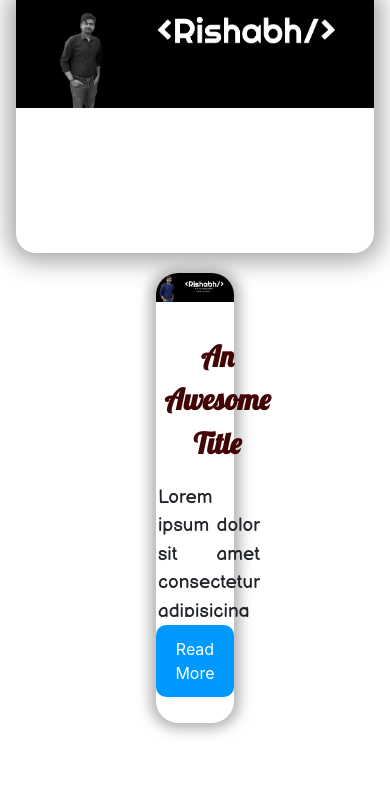
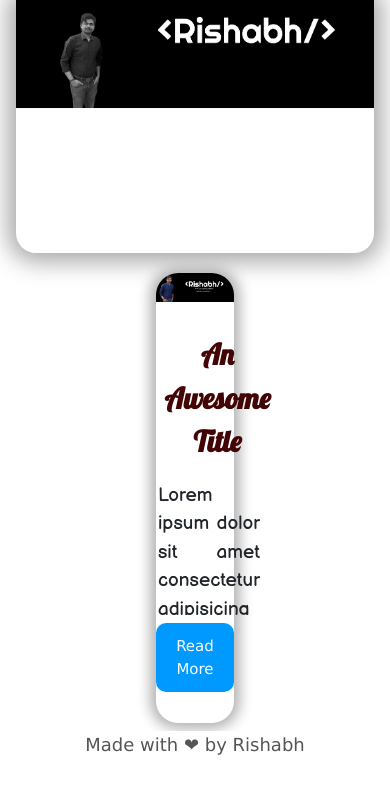
Before and after one commit to rishabh-live/rishabh-live.github.io, a Next.js app: page /blogs in a window 390 px wide. Shown: the top 794 px of the page. Built offline with nearby package versions, Linux system fonts and the light colour scheme.

Commit message:
[NEW]Fotter added and Mobile response HP improved

```diff
--- /dev/null
+++ b/components/Section/footer.jsx
@@ -0,0 +1,18 @@
+import LINK from "next/link";
+
+export default () => {
+  return (
+    <>
+      <section className="footer">
+        <div class="fotter">
+          <center>
+            <label>
+              Made with <span class="heart">❤</span> by{" "}
+              <LINK href="/">Rishabh</LINK>
+            </label>
+          </center>
+        </div>
+      </section>
+    </>
+  );
+};
--- a/components/database/gitrepos.json
+++ b/components/database/gitrepos.json
@@ -25,7 +25,7 @@
             "site_admin": false
         },
         "html_url": "https://github.com/rishabh-live/2048-Game-AI",
-        "description": "Game Base of 2048 Game AI",
+        "description": "Game Base of 2048 Game AI and a Bot that tries to solve the 2048 game problem",
         "fork": false,
         "url": "https://api.github.com/repos/rishabh-live/2048-Game-AI",
         "forks_url": "https://api.github.com/repos/rishabh-live/2048-Game-AI/forks",
@@ -126,7 +126,7 @@
             "site_admin": false
         },
         "html_url": "https://github.com/rishabh-live/Instagram-Bio-Bot",
-        "description": null,
+        "description": "Instagram Bio Bot is a bot that updates the bio of the user when a specific photo/video is liked",
         "fork": false,
         "url": "https://api.github.com/repos/rishabh-live/Instagram-Bio-Bot",
         "forks_url": "https://api.github.com/repos/rishabh-live/Instagram-Bio-Bot/forks",
@@ -225,7 +225,7 @@
             "site_admin": false
         },
         "html_url": "https://github.com/rishabh-live/rishabh-live-nextjs",
-        "description": null,
+        "description": "This is the source code of the website that your are on, that is, this website",
         "fork": false,
         "url": "https://api.github.com/repos/rishabh-live/rishabh-live-nextjs",
         "forks_url": "https://api.github.com/repos/rishabh-live/rishabh-live-nextjs/forks",
--- a/pages/_app.jsx
+++ b/pages/_app.jsx
@@ -1,26 +1,33 @@
+import HEAD from "next/head";
 import "bootstrap/dist/css/bootstrap.min.css";
+import Footer from "../components/Section/footer";
 
-
-
-
-
-import { useEffect } from 'react'
-import { useRouter } from 'next/router'
-import * as gtag from '../lib/gtag'
+import { useEffect } from "react";
+import { useRouter } from "next/router";
+import * as gtag from "../lib/gtag";
 
 const App = ({ Component, pageProps }) => {
-  const router = useRouter()
+  const router = useRouter();
   useEffect(() => {
     const handleRouteChange = (url) => {
-      gtag.pageview(url)
-    }
-    router.events.on('routeChangeComplete', handleRouteChange)
+      gtag.pageview(url);
+    };
+    router.events.on("routeChangeComplete", handleRouteChange);
     return () => {
-      router.events.off('routeChangeComplete', handleRouteChange)
-    }
-  }, [router.events])
+      router.events.off("routeChangeComplete", handleRouteChange);
+    };
+  }, [router.events]);
 
-  return <Component {...pageProps} />
-}
+  return (
+    <>
+      <HEAD>
+        <link rel="stylesheet" href="/assets/global/css/w3.min.css" />
+        <link rel="stylesheet" href="/assets/global/css/footer.css" />
+      </HEAD>
+      <Component {...pageProps} />
+      <Footer />
+    </>
+  );
+};
 
-export default App
+export default App;
--- a/pages/index.jsx
+++ b/pages/index.jsx
@@ -14,7 +14,7 @@ function Indexpage({ todos }) {
           href="https://fonts.googleapis.com/css2?family=Righteous&family=Chilanka&family=Sansita+Swashed&family=Dancing+Script:wght@500&family=Ubuntu:ital@1&display=swap"
         />
         <link rel="icon" href="/main-ico.png" />
-        <link rel="stylesheet" href="/assets/global/css/w3.min.css" />
+
         <link rel="stylesheet" href="/assets/main/css/homeIndexPage.css" />
         <link rel="stylesheet" href="/assets/blogs/css/style.css" />
         <meta name="title" content="Rishabh | rishabh-live | rishabh.live" />
@@ -129,11 +129,8 @@ function Indexpage({ todos }) {
                         alt="Github Icon"
                       />
                       <LINK href={gitDetail.html_url}>
-                        <label class="nameOfTheProject">
-                          {" "}
-                          {gitDetail.name}{" "}
-                        </label>
-                      </LINK>{" "}
+                        <label class="nameOfTheProject">{gitDetail.name}</label>
+                      </LINK>
                       <label class="w3-tag w3-yellow w3-card-2 w3-margin">
                         {gitDetail.language}
                       </label>
@@ -145,7 +142,6 @@ function Indexpage({ todos }) {
                         <label class="w3-tag w3-green w3-card-2 w3-margin">
                           Last Updated : {gitDetail.updated_at.substring(0, 10)}
                         </label>
-
                         <LINK href={gitDetail.html_url}>
                           <label class="w3-tag w3-black w3-card-2 w3-margin">
                             Open on Github
@@ -157,7 +153,7 @@ function Indexpage({ todos }) {
                 );
               })}
 
-              <div class="projCards w3-card-4">
+              <div className="projCards w3-card-4">
                 <div>
                   <div align="center">
                     <img
@@ -170,12 +166,12 @@ function Indexpage({ todos }) {
                 </div>
               </div>
 
-              <div class="projCards w3-card-4">
+              <div className="projCards w3-card-4">
                 <div>
                   <div align="center">
                     <img
                       class="dipstats"
-                      src="https://github-readme-stats.vercel.app/api/top-langs/?username=rishabh-live"
+                      src="https://github-readme-stats.vercel.app/api/top-langs/?username=rishabh-live&layout=compact"
                       align="center"
                       alt="Github Language Stats"
                     />
@@ -229,17 +225,6 @@ function Indexpage({ todos }) {
           </div>
         </center>
       </section> */}
-      <section className="main-page-section-four">
-        {" "}
-        <div class="fotter">
-          <center>
-            <label>
-              Made with <span class="heart">❤</span> by{" "}
-              <LINK href="/blogs">Rishabh</LINK>
-            </label>
-          </center>
-        </div>
-      </section>
     </>
   );
 }
--- /dev/null
+++ b/public/assets/global/css/footer.css
@@ -0,0 +1,21 @@
+.footer {
+  min-height: 50px;
+  max-height: 50px;
+  background-color: white;
+  width: 100vw;
+  font-size: large;
+  color: #555555;
+  position: relative;
+  bottom: 0;
+}
+
+.footer a {
+  text-decoration: none;
+  color: #555555;
+}
+
+.footer a:hover {
+  text-decoration: none;
+  color: #555555;
+}
+/*# sourceMappingURL=footer.css.map */
--- /dev/null
+++ b/public/assets/global/css/footer.scss
@@ -0,0 +1,18 @@
+.footer {
+    min-height: 50px;
+    max-height: 50px;
+    background-color: rgb(255, 255, 255);
+    width: 100vw;
+    font-size: large;
+    color: rgb(85, 85, 85);
+    position: relative;
+    bottom: 0;
+    a {
+        text-decoration: none;
+        color: rgb(85, 85, 85);
+    }
+    a:hover {
+        text-decoration: none;
+        color: rgb(85, 85, 85);
+    }
+}
--- a/public/assets/main/css/homeIndexPage.css
+++ b/public/assets/main/css/homeIndexPage.css
@@ -16,11 +16,11 @@ html::-webkit-scrollbar {
 section {
   min-height: 100vh;
   max-width: 100vw;
-  overflow: auto;
+  overflow: hidden;
 }
 
 .main-page-section-one {
-  min-height: 100vh;
+  max-height: 100vh;
   background: none;
   font-family: "Righteous", cursive;
   background-color: #3a5dd7;
@@ -85,7 +85,7 @@ section {
 }
 
 .main-page-section-two {
-  min-height: 100vh;
+  max-height: 100vh;
   font-family: "Righteous", cursive;
 }
 
@@ -182,7 +182,9 @@ section {
 
 .main-page-section-three {
   font-family: "Righteous", cursive;
-  max-height: initial;
+  height: -webkit-fit-content;
+  height: -moz-fit-content;
+  height: fit-content;
 }
 
 .main-page-section-three .headline {
@@ -281,13 +283,14 @@ section {
   font-size: 1vw;
 }
 
-.main-page-section-three .gitCardHolder .gitCard .projCards:nth-child(3) {
+.main-page-section-three .gitCardHolder .gitCard .projCards:nth-child(4),
+.main-page-section-three .gitCardHolder .gitCard .projCards:nth-child(5) {
   display: block;
 }
 
 .main-page-section-four {
-  min-height: 1vh;
-  max-height: 2vh;
+  max-height: 1vh;
+  min-height: 2vh;
 }
 
 @media (max-width: 500px) {
@@ -438,7 +441,9 @@ section {
   }
   .main-page-section-three {
     font-family: "Righteous", cursive;
-    height: 200vh;
+    height: -webkit-fit-content;
+    height: -moz-fit-content;
+    height: fit-content;
   }
   .main-page-section-three .headline {
     width: 100vw;
@@ -520,6 +525,11 @@ section {
   }
   .main-page-section-three .gitCardHolder .gitCard .projCards div .dipstats {
     width: 90vw;
+  }
+  .main-page-section-three .gitCardHolder .gitCard .projCards:nth-child(4),
+  .main-page-section-three .gitCardHolder .gitCard .projCards:nth-child(5),
+  .main-page-section-three .gitCardHolder .gitCard .projCards:nth-child(3) {
+    display: none;
   }
 }
 
@@ -672,7 +682,8 @@ section {
   }
   .main-page-section-three {
     font-family: "Righteous", cursive;
-    height: 150vh;
+    height: 100vh;
+    overflow: hidden;
   }
   .main-page-section-three .headline {
     width: 100vw;
@@ -754,7 +765,7 @@ section {
   .main-page-section-three .gitCardHolder .gitCard .projCards div p:nth-child(2) label {
     font-size: 1vh;
   }
-  .main-page-section-three .gitCardHolder .gitCard .projCards:nth-child(4) {
+  .main-page-section-three .gitCardHolder .gitCard .projCards:nth-child(3) {
     display: none;
   }
 }
--- a/public/assets/main/css/homeIndexPage.scss
+++ b/public/assets/main/css/homeIndexPage.scss
@@ -16,11 +16,11 @@ html::-webkit-scrollbar {
 section {
     min-height: 100vh;
     max-width: 100vw;
-    overflow: auto;
+    overflow: hidden;
 }
 
 .main-page-section-one {
-    min-height: 100vh;
+    max-height: 100vh;
     background: none;
     font-family: "Righteous", cursive;
     background-color: #3a5dd7;
@@ -68,7 +68,7 @@ section {
 }
 
 .main-page-section-two {
-    min-height: 100vh;
+    max-height: 100vh;
     font-family: "Righteous", cursive;
     .headline {
         width: 100vw;
@@ -147,7 +147,7 @@ section {
 
 .main-page-section-three {
     font-family: "Righteous", cursive;
-    max-height: initial;
+    height: fit-content;
     .headline {
         width: 100vw;
         justify-content: center;
@@ -217,7 +217,8 @@ section {
                     }
                 }
             }
-            .projCards:nth-child(3) {
+            .projCards:nth-child(4),
+            .projCards:nth-child(5) {
                 display: block;
             }
         }
@@ -225,8 +226,8 @@ section {
 }
 
 .main-page-section-four {
-    min-height: 1vh;
-    max-height: 2vh;
+    max-height: 1vh;
+    min-height: 2vh;
 }
 
 @media (max-width: 500px) {
@@ -357,7 +358,7 @@ section {
     }
     .main-page-section-three {
         font-family: "Righteous", cursive;
-        height: 200vh;
+        height: fit-content;
         .headline {
             width: 100vw;
             justify-content: center;
@@ -423,6 +424,11 @@ section {
                             width: 90vw;
                         }
                     }
+                }
+                .projCards:nth-child(4),
+                .projCards:nth-child(5),
+                .projCards:nth-child(3) {
+                    display: none;
                 }
             }
         }
@@ -557,7 +563,8 @@ section {
     }
     .main-page-section-three {
         font-family: "Righteous", cursive;
-        height: 150vh;
+        height: 100vh;
+        overflow: hidden;
         .headline {
             width: 100vw;
             justify-content: center;
@@ -623,7 +630,7 @@ section {
                         }
                     }
                 }
-                .projCards:nth-child(4) {
+                .projCards:nth-child(3) {
                     display: none;
                 }
             }
```
Also changed, not shown: 2 other files (tests, documents, lock files or other folders).
